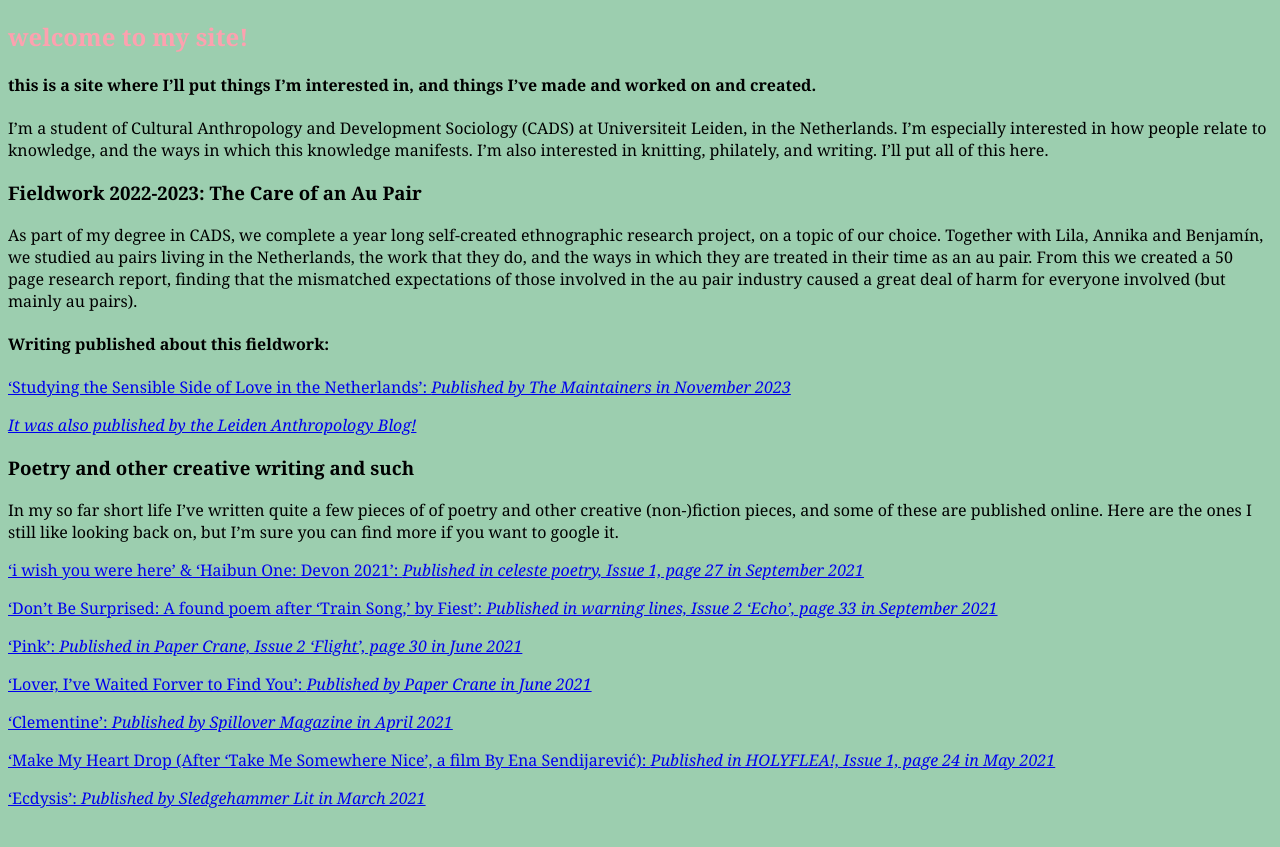
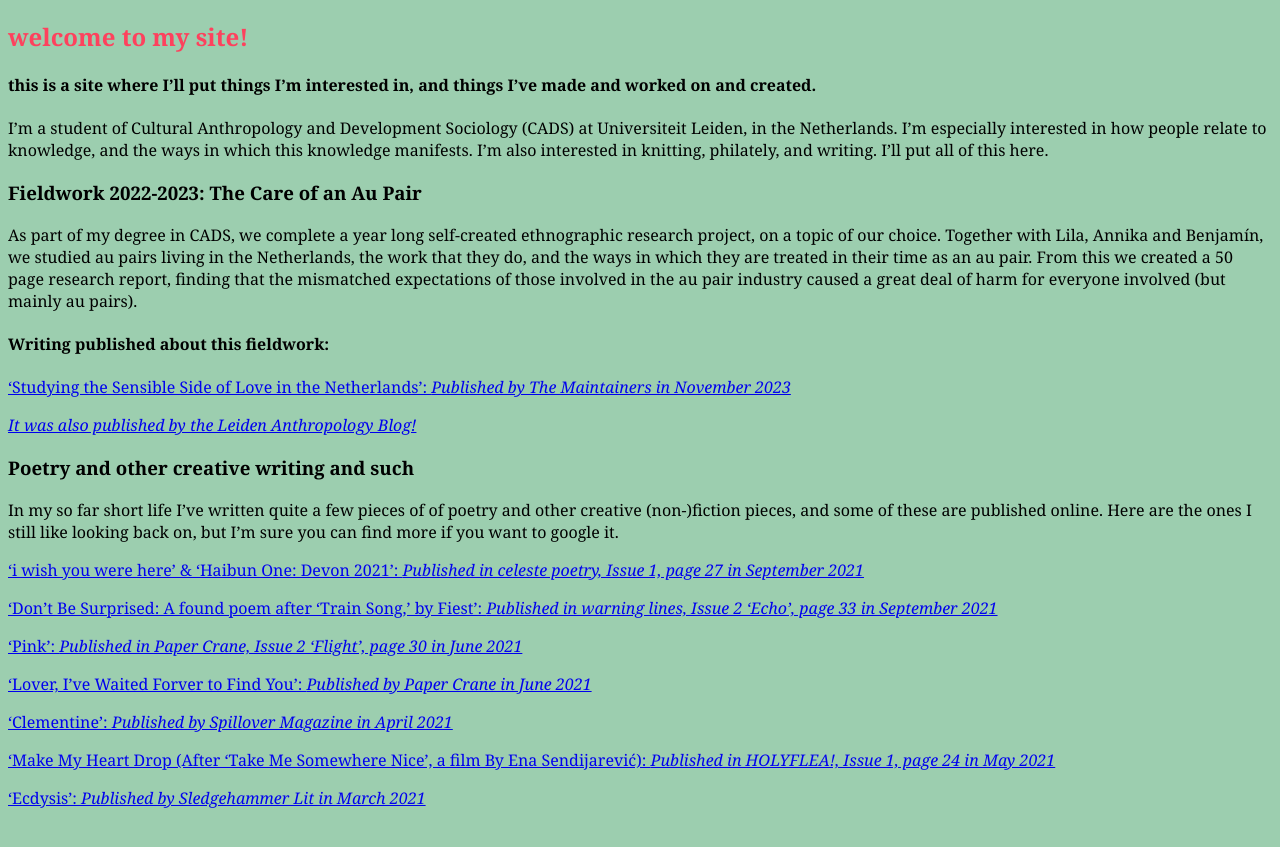
Before and after one commit to hollyz1jderveld/hollyz1jderveld.github.io, a Jekyll site: the page built from index.md, in a window 1280 px wide. Shown: the top 847 px of the page. Built offline with Jekyll 4.4.1, drawn with Linux system fonts in a browser that asks for light colours; our own code applies the rules of GitHub Pages for plain Markdown files.

Commit message:
colouuuur

```diff
--- a/assets/css/style.css
+++ b/assets/css/style.css
@@ -3,9 +3,9 @@
 body {
     background-color: #9cceaf; /* Replace #ADD8E6 with your desired color code */
     font-family: 'Georgia';
-
+    colour: #989898;
 }
 
 h2 {
-    color: #fda1af; /* Pastel Pink */
+    color: #fe415d; /* Pastel Pink */
 }
```
